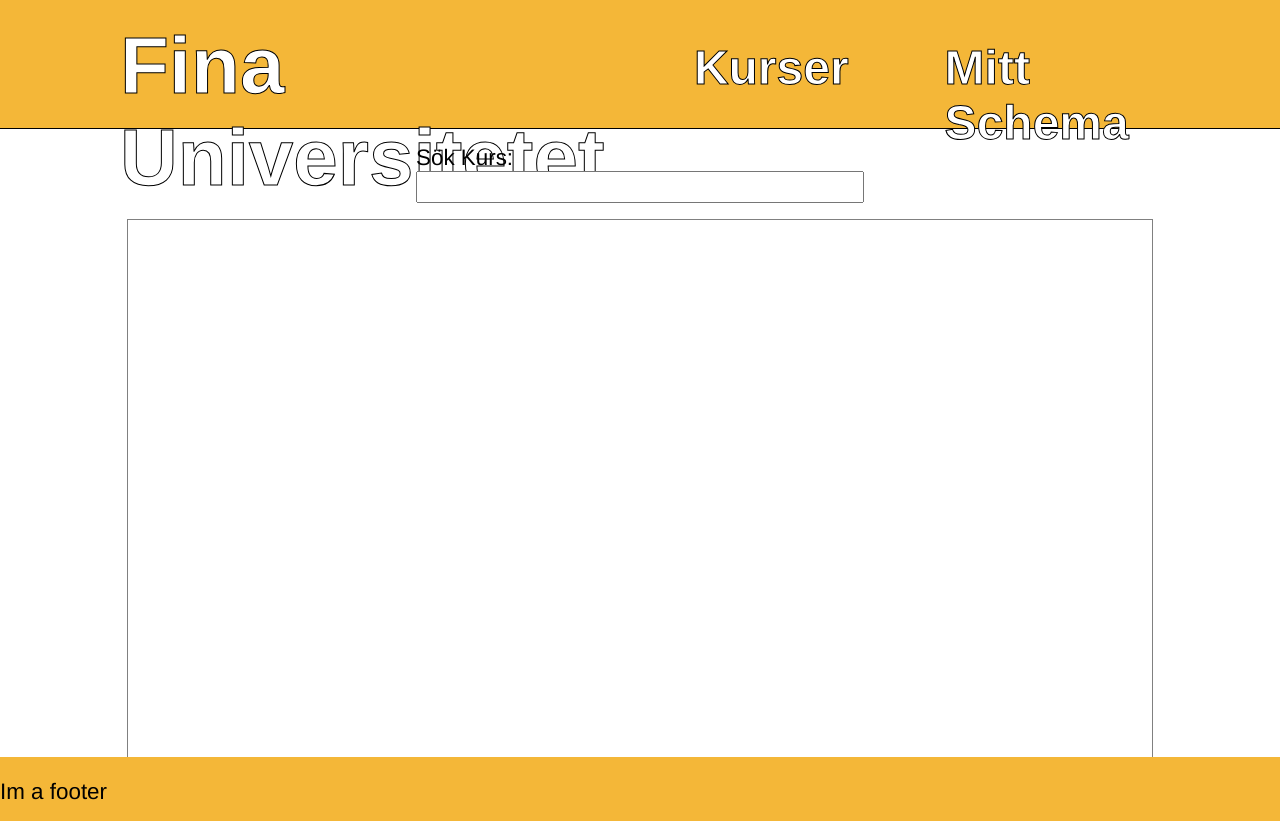
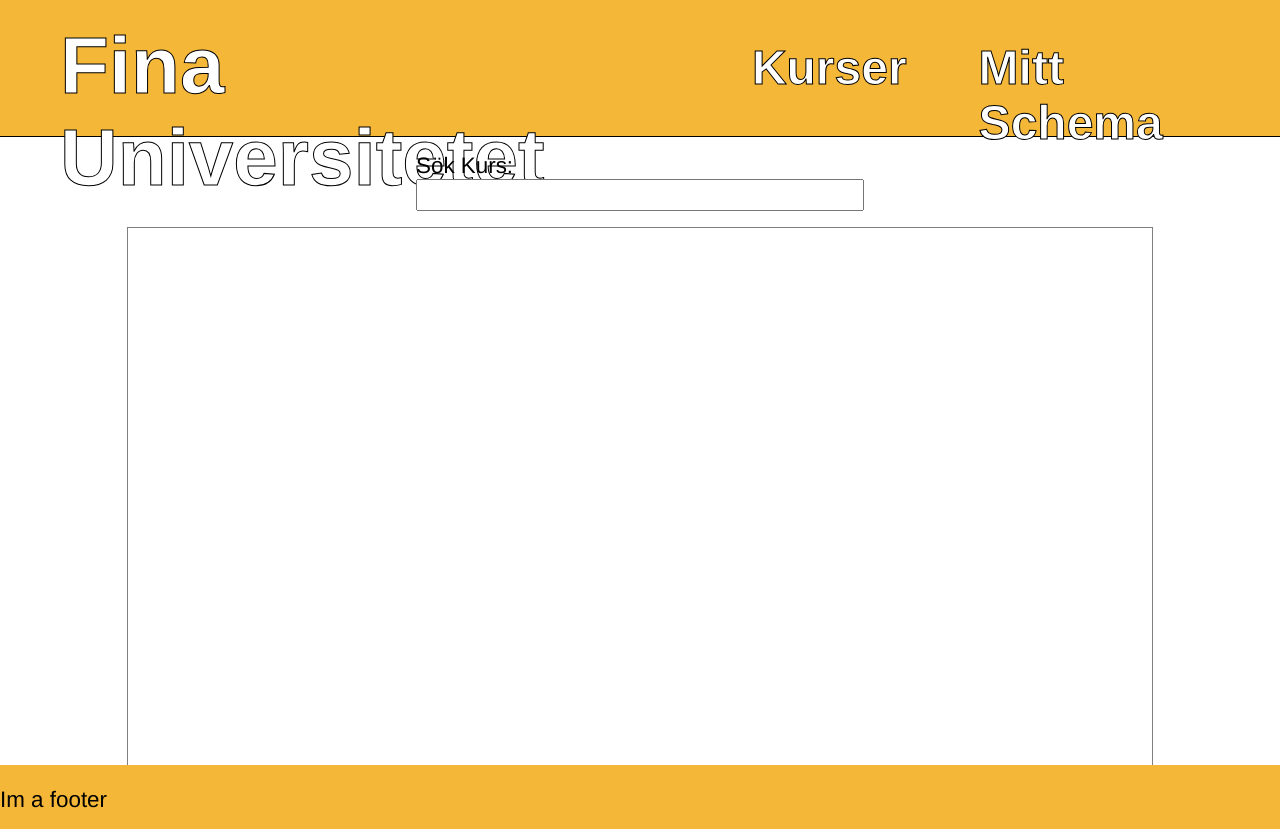
Before and after one commit to Git-Bread/typescript-project, an Angular app: page / in a window 1280 px wide. Built offline with nearby package versions, Linux system fonts and the light colour scheme.

Commit message:
menu completed with new component (non resizable)

```diff
--- a/src/app/app.routes.ts
+++ b/src/app/app.routes.ts
@@ -1,6 +1,8 @@
 import { Routes } from '@angular/router';
 import { CoursesComponent } from './courses/courses.component'
+import { SchemaComponent } from './schema/schema.component';
 
 export const routes: Routes = [
-    {path: "", component: CoursesComponent}
+    {path: "", component: CoursesComponent},
+    {path: "schema", component: SchemaComponent}
 ];
--- a/src/app/menu/menu.component.css
+++ b/src/app/menu/menu.component.css
@@ -2,6 +2,7 @@ header {
     background-color: var(--containerColor);
     height: 8em;
     border-bottom: 1px black solid;
+    padding-bottom: 0.5em;
 }
 header, div {
     display: flex;
@@ -11,6 +12,10 @@ div {
     margin-right: 3em;
     justify-content: space-around;
 }
+a {
+    text-decoration: none;
+    margin: 0;
+}
 h1, h2 {
     color: white;
     -webkit-text-stroke: 1px;
@@ -18,13 +23,16 @@ h1, h2 {
 }
 h1 {
     font-size: var(--fontSizeLargest);
-    margin-left: 1.5em;
+    margin-left: 0.75em;
+    margin-right: 0.75em;
     margin-top: 0.25em;
 }
 h2 {
     font-size: var(--fontSizeLarge);
-    margin-right: 2em;
+    margin-left: 0.75em;
+    margin-right: 0.75em;
 }
-h2:hover {
+a:hover {
     text-decoration: underline;
+    background-color: var(--highLightColor);
 }
--- a/src/app/menu/menu.component.html
+++ b/src/app/menu/menu.component.html
@@ -1,7 +1,7 @@
 <header>
     <h1>Fina Universitetet</h1>
     <div>
-        <h2>Kurser</h2>
-        <h2>Mitt Schema</h2>
+        <a [routerLink]="['/']" [routerLinkActive]="['current']"><h2>Kurser</h2></a>
+        <a [routerLink]="['schema']" [routerLinkActive]="['current']"><h2>Mitt Schema</h2></a>
     </div>
 </header>
--- a/src/app/menu/menu.component.ts
+++ b/src/app/menu/menu.component.ts
@@ -1,9 +1,10 @@
 import { Component } from '@angular/core';
+import { RouterModule } from '@angular/router';
 
 @Component({
   selector: 'app-menu',
   standalone: true,
-  imports: [],
+  imports: [RouterModule],
   templateUrl: './menu.component.html',
   styleUrl: './menu.component.css'
 })
--- /dev/null
+++ b/src/app/schema/schema.component.html
@@ -0,0 +1 @@
+<p>schema works!</p>
--- a/src/styles.css
+++ b/src/styles.css
@@ -1,5 +1,6 @@
 :root {
     --containerColor: #f4b738;
+    --highLightColor: #f7c557;
     --fontSizeNormal: 1.4em;
     --fontSizeLarge: 3em;
     --fontSizeLargest: 5em;
```
Also changed, not shown: src/app/schema/schema.component.ts (added, +12 -0 lines), src/app/schema/schema.component.css (added).
